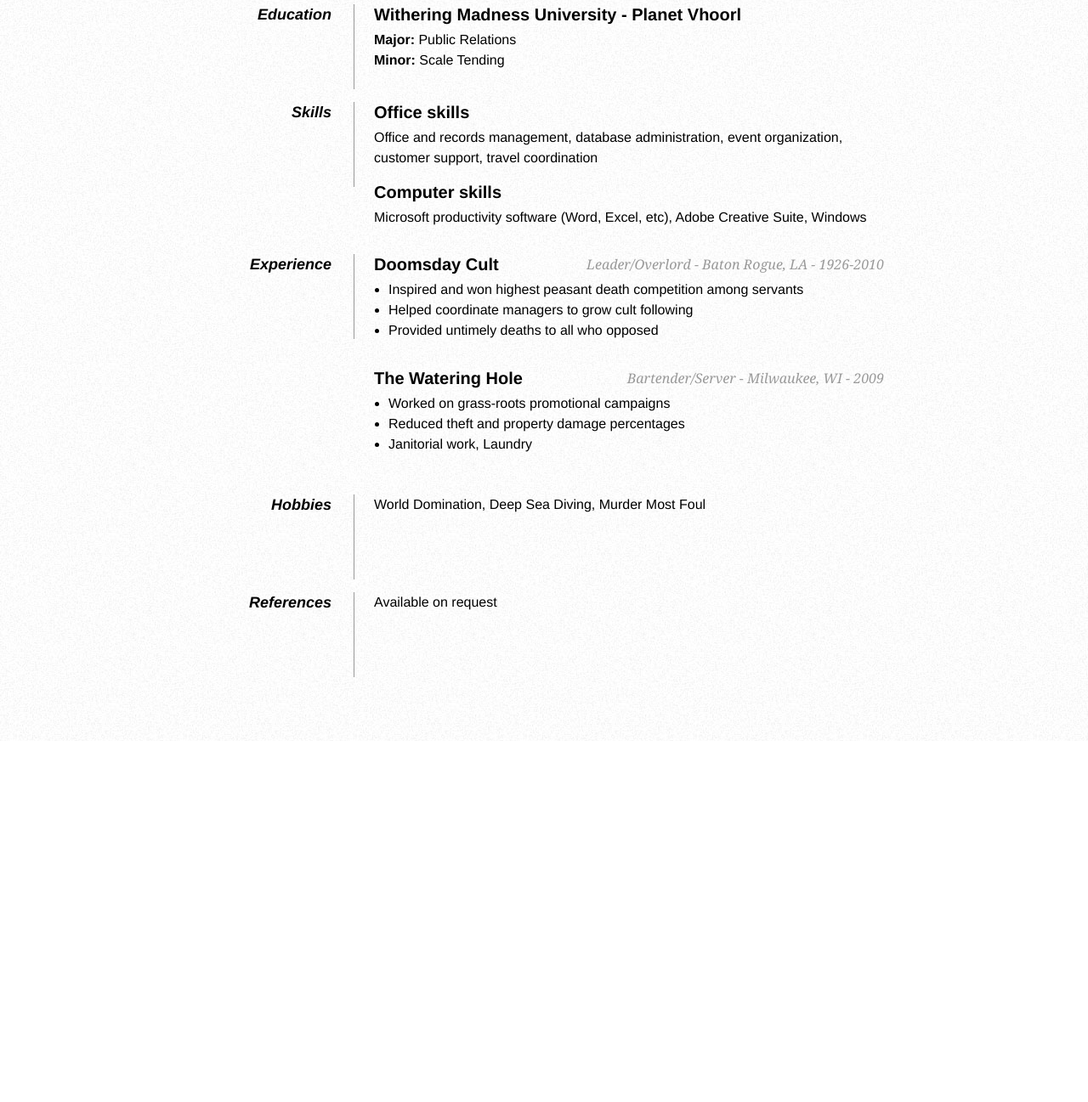
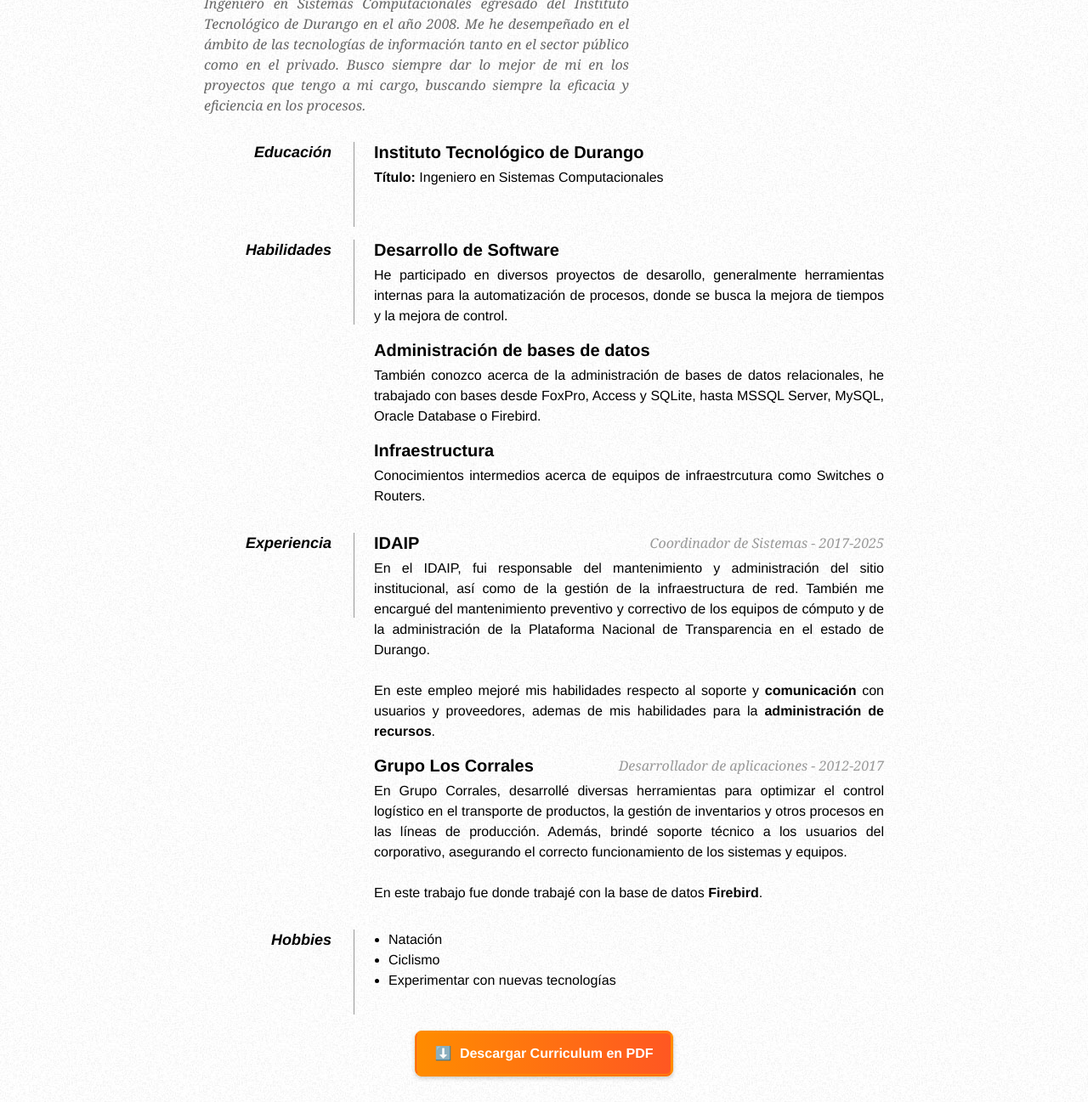
Before and after one commit to iscgam/resume, a plain HTML site: page index.html in a window 1280 px wide. Shown: the part 323-1620 px from the top of the page at 85% size. Before the commit the page ends 1195 px from the top, so only its background shows below. Drawn offline with Linux system fonts and the light colour scheme.

Commit message:
Version 1 del Curri

```diff
--- /dev/null
+++ b/estilo.css
@@ -0,0 +1,142 @@
+* {
+        margin: 0;
+        padding: 0;
+}
+
+body {
+        font: 16px Helvetica, Sans-Serif;
+        line-height: 24px;
+        background: url(images/noise.jpg);
+}
+
+.clear {
+        clear: both;
+}
+
+#page-wrap {
+        width: 800px;
+        margin: 40px auto 60px;
+}
+
+#pic {
+        float: right;
+        margin: -30px 0 0 0;
+        transform: rotate(-2deg);
+}
+
+h1 {
+        margin: 0 0 16px 0;
+        padding: 0 0 16px 0;
+        font-size: 33px;
+        font-weight: bold;
+        letter-spacing: -2px;
+        border-bottom: 1px solid #999;
+}
+
+h2 {
+        font-size: 20px;
+        margin: 0 0 6px 0;
+        position: relative;
+}
+
+h2 span {
+        position: absolute;
+        bottom: 0;
+        right: 0;
+        font-style: italic;
+        font-family: Georgia, Serif;
+        font-size: 16px;
+        color: #999;
+        font-weight: normal;
+}
+
+p {
+        margin: 0 0 16px 0;
+        text-align: justify;
+}
+
+a {
+        color: #3e3d3d;
+        text-decoration: none;
+        border-bottom: 1px dotted #999;
+}
+
+a:hover {
+        border-bottom-style: solid;
+        color: black;
+}
+
+ul {
+        margin: 0 0 32px 17px;
+}
+
+#objective {
+        width: 500px;
+        float: left;
+}
+
+#objective p {
+        font-family: Georgia, Serif;
+        font-style: italic;
+        color: #666;
+}
+
+dt {
+        font-style: italic;
+        font-weight: bold;
+        font-size: 18px;
+        text-align: right;
+        padding: 0 26px 0 0;
+        width: 150px;
+        float: left;
+        height: 100px;
+        border-right: 1px solid #999;
+}
+
+dd {
+        width: 600px;
+        float: right;
+}
+
+dd.clear {
+        float: none;
+        margin: 0;
+        height: 15px;
+}
+
+.footer {
+        text-align: center;
+}
+
+.footer a {
+    background: linear-gradient(to right, #FF8C00, #FF5722);
+    border: 3px solid #FF8C00;
+    border-radius: 8px;
+    color: white;
+    border-style: double;
+    padding: 12px 20px;
+    cursor: pointer;
+    font-size: 16px;
+    font-weight: bold;
+    text-align: center;
+    text-decoration: none;
+    display: inline-block;
+    transition: all 0.3s ease;
+    box-shadow: 0 2px 5px rgba(0,0,0,0.2);
+}
+
+.footer a:hover {
+    background: linear-gradient(to right, #FF5722, #FF8C00);
+    border-color: #FF5722;
+    box-shadow: 0 0 15px rgba(255,87,34,0.5);
+}
+
+.footer a:active {
+    transform: translateY(1px);
+    box-shadow: 0 1px 3px rgba(0,0,0,0.2);
+}
+
+.footer a::before {
+    content: "⬇️ ";
+    margin-right: 5px;
+}
--- a/index.html
+++ b/index.html
@@ -5,54 +5,28 @@
 
 <head>
      <meta http-equiv="Content-Type" content="text/html; charset=utf-8"/>
-
-     <title>One Page Resume</title>
-
-     <style type="text/css">
-        * { margin: 0; padding: 0; }
-        body { font: 16px Helvetica, Sans-Serif; line-height: 24px; background: url(images/noise.jpg); }
-        .clear { clear: both; }
-        #page-wrap { width: 800px; margin: 40px auto 60px; }
-        #pic { float: right; margin: -30px 0 0 0; }
-        h1 { margin: 0 0 16px 0; padding: 0 0 16px 0; font-size: 42px; font-weight: bold; letter-spacing: -2px; border-bottom: 1px solid #999; }
-        h2 { font-size: 20px; margin: 0 0 6px 0; position: relative; }
-        h2 span { position: absolute; bottom: 0; right: 0; font-style: italic; font-family: Georgia, Serif; font-size: 16px; color: #999; font-weight: normal; }
-        p { margin: 0 0 16px 0; }
-        a { color: #999; text-decoration: none; border-bottom: 1px dotted #999; }
-        a:hover { border-bottom-style: solid; color: black; }
-        ul { margin: 0 0 32px 17px; }
-        #objective { width: 500px; float: left; }
-        #objective p { font-family: Georgia, Serif; font-style: italic; color: #666; }
-        dt { font-style: italic; font-weight: bold; font-size: 18px; text-align: right; padding: 0 26px 0 0; width: 150px; float: left; height: 100px; border-right: 1px solid #999;  }
-        dd { width: 600px; float: right; }
-        dd.clear { float: none; margin: 0; height: 15px; }
-     </style>
+     <title>Curriculim Vitae - Guillermo Alvarado Montañez</title>
+     <link rel="stylesheet" type="text/css" href="estilo.css">
 </head>
 
 <body>
-
     <div id="page-wrap">
-
-        <img src="images/cthulu.png" alt="Photo of Cthulu" id="pic" />
-
+        <img src="images/foto.png" alt="Foto de perfil" id="pic" />
         <div id="contact-info" class="vcard">
-
             <!-- Microformats! -->
-
-            <h1 class="fn">C'thulhu</h1>
-
+            <h1 class="fn">Ing. Guillermo Alvarado Montañez</h1>
             <p>
-                Cell: <span class="tel">555-666-7777</span><br />
-                Email: <a class="email" href="mailto:greatoldone@lovecraft.com">greatoldone@lovecraft.com</a>
+                Correo Electrónico: <a class="email" href="mailto:isc.gam@gmail.com">isc.gam@gmail.com</a>
             </p>
         </div>
 
         <div id="objective">
             <p>
-                I am an outgoing and energetic (ask anybody) young professional, seeking a
-                career that fits my professional skills, personality, and murderous tendencies.
-                My squid-like head is a masterful problem solver and inspires fear in who gaze upon it.
-                I can bring world domination to your organization.
+                Ingeniero en Sistemas Computacionales egresado del Instituto Tecnológico de Durango en el año 2008.
+
+                Me he desempeñado en el ámbito de las tecnologías de información tanto en el sector público como en el privado.
+
+                Busco siempre dar lo mejor de mi en los proyectos que tengo a mi cargo, buscando siempre la eficacia y eficiencia en los procesos.
             </p>
         </div>
 
@@ -61,57 +35,72 @@
         <dl>
             <dd class="clear"></dd>
 
-            <dt>Education</dt>
+            <dt>Educación</dt>
             <dd>
-                <h2>Withering Madness University - Planet Vhoorl</h2>
-                <p><strong>Major:</strong> Public Relations<br />
-                   <strong>Minor:</strong> Scale Tending</p>
+                <h2>Instituto Tecnológico de Durango</h2>
+                <p><strong>Título:</strong> Ingeniero en Sistemas Computacionales<br />
+
             </dd>
 
             <dd class="clear"></dd>
 
-            <dt>Skills</dt>
+            <dt>Habilidades</dt>
             <dd>
-                <h2>Office skills</h2>
-                <p>Office and records management, database administration, event organization, customer support, travel coordination</p>
+                <h2>Desarrollo de Software</h2>
+                <p>
+                    He participado en diversos proyectos de desarollo, generalmente herramientas internas para la automatización de procesos, donde se busca la mejora de tiempos y la mejora de control.
+                </p>
 
-                <h2>Computer skills</h2>
-                <p>Microsoft productivity software (Word, Excel, etc), Adobe Creative Suite, Windows</p>
+                <h2>Administración de bases de datos</h2>
+                <p>
+                    También conozco acerca de la administración de bases de datos relacionales, he trabajado con bases desde FoxPro, Access y SQLite, hasta MSSQL Server, MySQL, Oracle Database o Firebird.
+                </p>
+
+                 <h2>Infraestructura</h2>
+                <p>
+                    Conocimientos intermedios acerca de equipos de infraestrcutura como Switches o Routers.
+                </p>
             </dd>
 
             <dd class="clear"></dd>
 
-            <dt>Experience</dt>
+            <dt>Experiencia</dt>
             <dd>
-                <h2>Doomsday Cult <span>Leader/Overlord - Baton Rogue, LA - 1926-2010</span></h2>
+                <h2>IDAIP<span>Coordinador de Sistemas - 2017-2025</span></h2>
+                <p>
+                    En el IDAIP, fui responsable del mantenimiento y administración del sitio institucional, así como de la gestión de la infraestructura de red. También me encargué del mantenimiento preventivo y correctivo de los equipos de cómputo y de la administración de la Plataforma Nacional de Transparencia en el estado de Durango.<br><br>
+
+                    En este empleo mejoré mis habilidades respecto al soporte y <strong>comunicación</strong> con usuarios y proveedores, ademas de mis habilidades para la <strong>administración de recursos</strong>.
+                </p>
+
+                <h2>Grupo Los Corrales<span>Desarrollador de aplicaciones - 2012-2017</span></h2>
+                <p>
+                    En Grupo Corrales, desarrollé diversas herramientas para optimizar el control logístico en el transporte de productos, la gestión de inventarios y otros procesos en las líneas de producción. Además, brindé soporte técnico a los usuarios del corporativo, asegurando el correcto funcionamiento de los sistemas y equipos.<br><br>
+
+                    En este trabajo fue donde trabajé con la base de datos <strong>Firebird</strong>.
+                </p>
+            </dd>
+
+            <dd class="clear"></dd>
+
+            <dt>Hobbies</dt>
+            <dd>
                 <ul>
-                    <li>Inspired and won highest peasant death competition among servants</li>
-                    <li>Helped coordinate managers to grow cult following</li>
-                    <li>Provided untimely deaths to all who opposed</li>
-                </ul>
-
-                <h2>The Watering Hole <span>Bartender/Server - Milwaukee, WI - 2009</span></h2>
-                <ul>
-                    <li>Worked on grass-roots promotional campaigns</li>
-                    <li>Reduced theft and property damage percentages</li>
-                    <li>Janitorial work, Laundry</li>
+                    <li>Natación</li>
+                    <li>Ciclismo</li>
+                    <li>Experimentar con nuevas tecnologías</li>
                 </ul>
             </dd>
 
             <dd class="clear"></dd>
 
-            <dt>Hobbies</dt>
-            <dd>World Domination, Deep Sea Diving, Murder Most Foul</dd>
-
-            <dd class="clear"></dd>
-
-            <dt>References</dt>
-            <dd>Available on request</dd>
-
-            <dd class="clear"></dd>
         </dl>
 
         <div class="clear"></div>
+
+        <div class="footer">
+            <a href="docs/cv_gam.pdf"> Descargar Curriculum en PDF</a>
+        </div>
 
     </div>
 
```
Also changed, not shown: images/foto.png (added), 1 other file.
